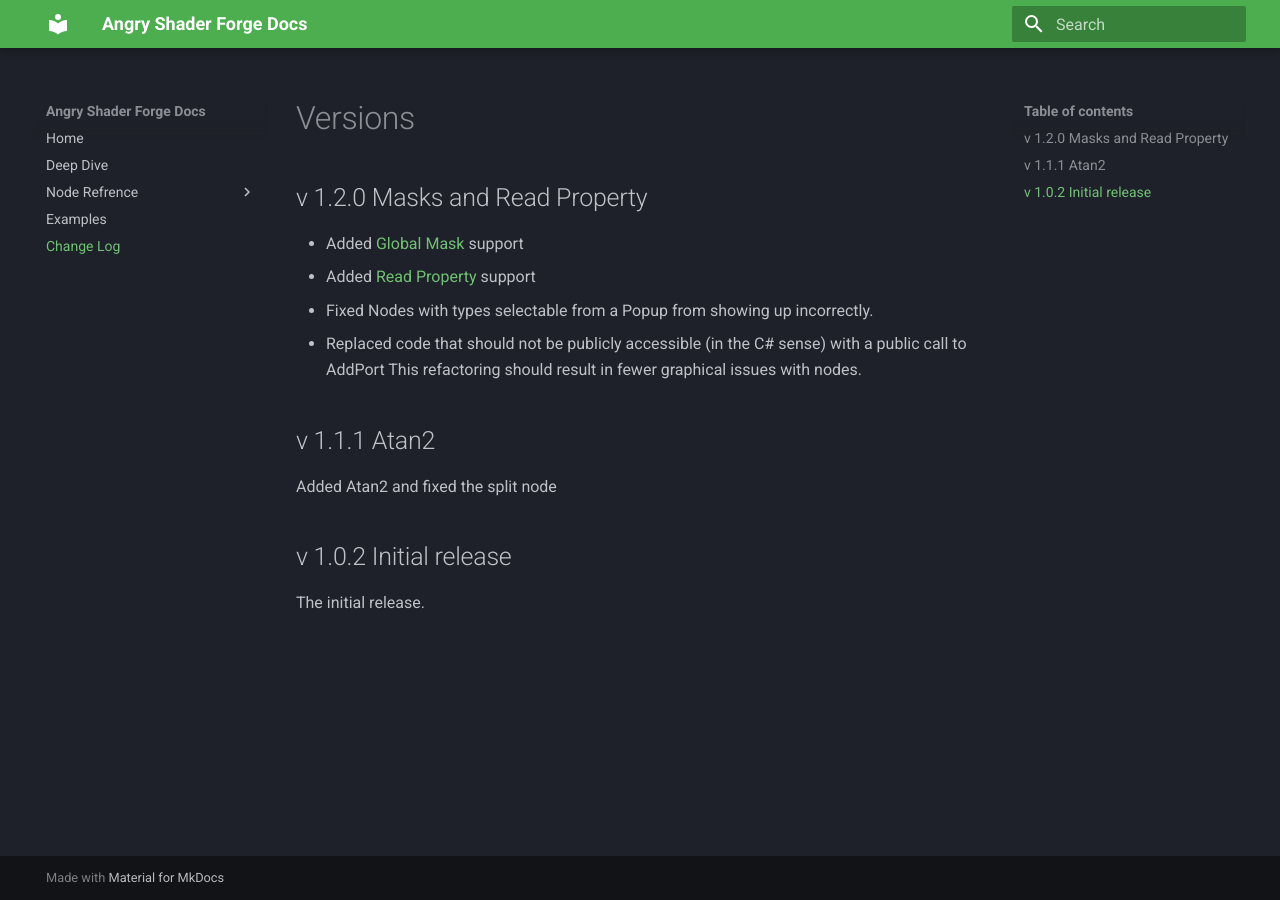
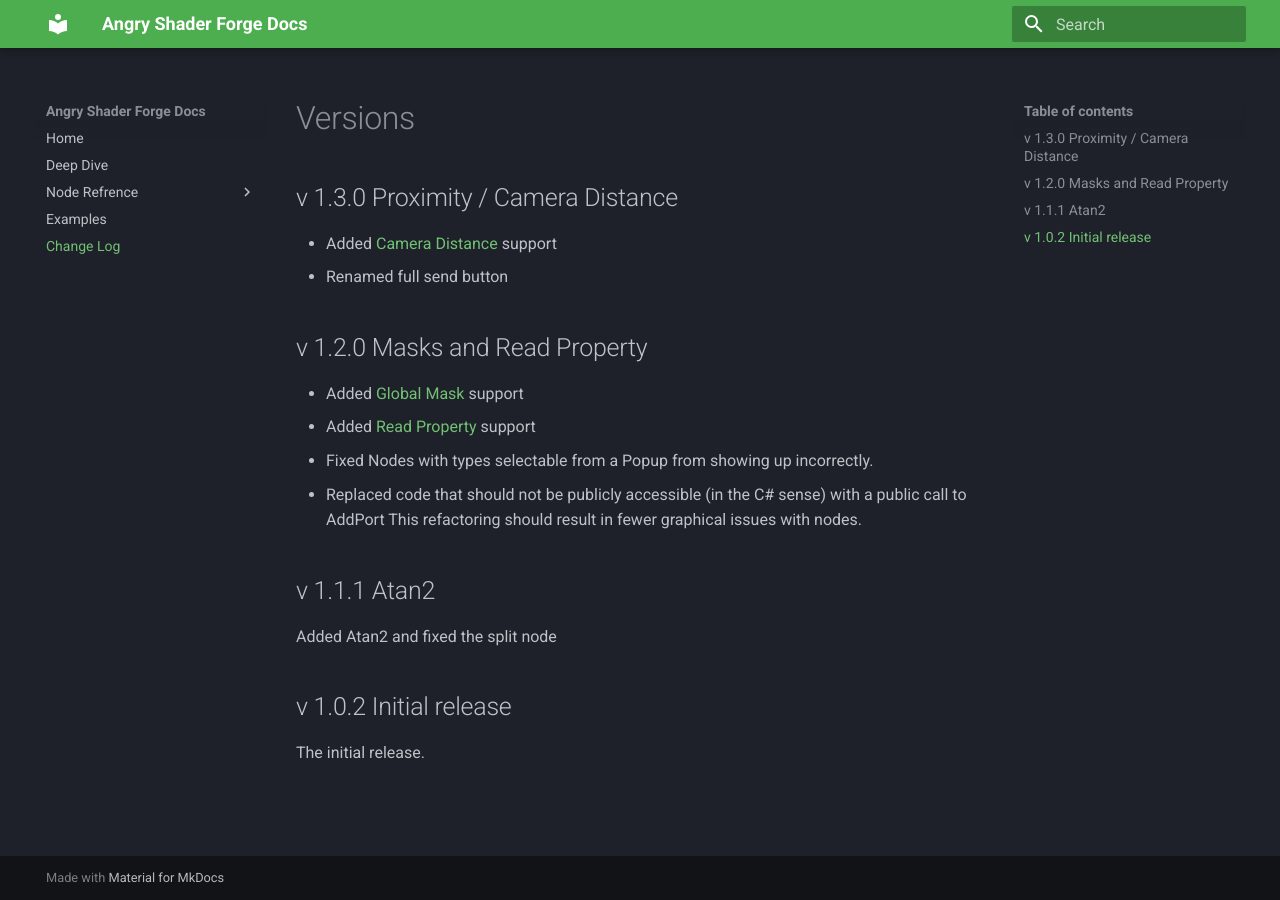
Before and after one commit to AngriestSCV/AngryShaderForgeDocumentation, an MkDocs documentation site: the page built from docs/changelog.md, in a window 1280 px wide. Built offline with MkDocs 1.6.1 and Material for MkDocs 9.7.7, drawn with Linux system fonts in a browser that asks for light colours.

Commit message:
updated for v1.3.0

```diff
--- a/docs/changelog.md
+++ b/docs/changelog.md
@@ -1,9 +1,14 @@
 # Versions
+
+## v 1.3.0 Proximity / Camera Distance
+
+- Added [Camera Distance](../nodes/#camera-distance-proximity) support
+- Renamed full send button
 
 ## v 1.2.0 Masks and Read Property
 
-- Added [Global Mask](/nodes/#global-mask) support
-- Added [Read Property](/nodes/#read-property) support
+- Added [Global Mask](../nodes/#global-mask) support
+- Added [Read Property](../nodes/#read-property) support
 - Fixed Nodes with types selectable from a Popup from showing up incorrectly.
 - Replaced code that should not be publicly accessible (in the C# sense) with a public call to AddPort
   This refactoring should result in fewer graphical issues with nodes.
```
Also changed, not shown: docs/nodes.md (+8 -0 lines), docs/node-images/camera-distance.png (added).
